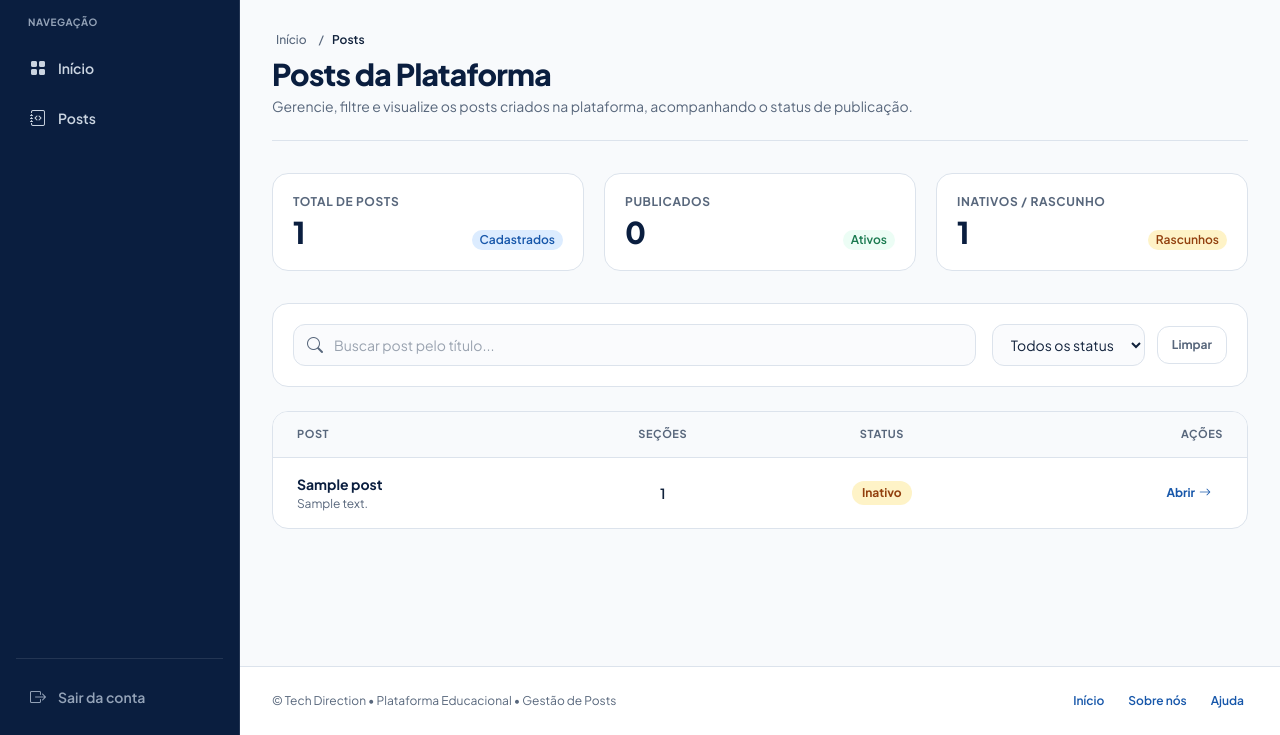
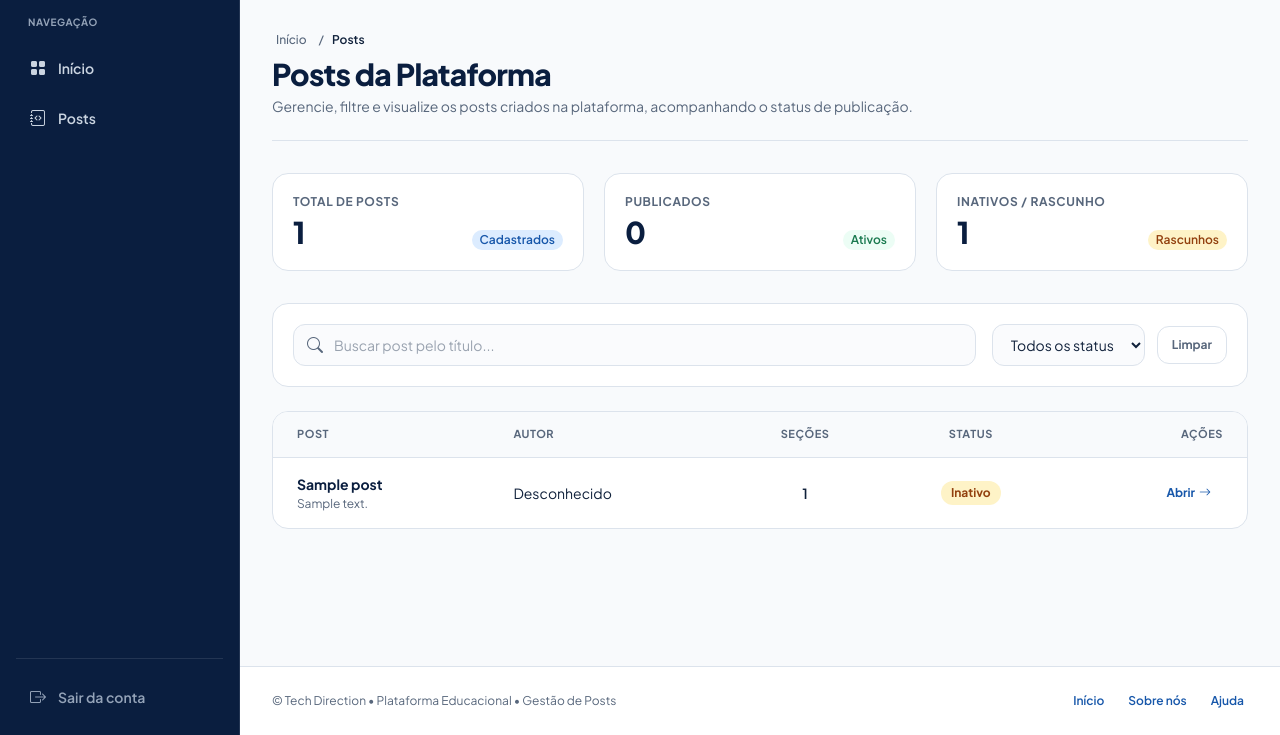
Before and after one commit to DevFernando06/Tech-Direction, a Flask app: template templates/posts/search_post.html in a window 1280 px wide. Shown: the part 65-800 px from the top of the page. Run offline with Flask 3, Linux system fonts and the light colour scheme; the template is opened without the code that fills it: most values are stand-ins (such as "Sample title", 1, 10 or a date in 2020); some libraries are stand-ins or nearby versions.

Commit message:
Add author column to search post table

```diff
--- a/templates/posts/search_post.html
+++ b/templates/posts/search_post.html
@@ -112,6 +112,7 @@
                     <thead>
                         <tr class="bg-slate-50 border-b border-line text-[11px] font-bold uppercase tracking-wider text-muted">
                             <th scope="col" class="py-3.5 px-6">Post</th>
+                            <th scope="col" class="py-3.5 px-6">Autor</th>
                             <th scope="col" class="py-3.5 px-6 text-center">Seções</th>
                             <th scope="col" class="py-3.5 px-6 text-center">Status</th>
                             <th scope="col" class="py-3.5 px-6 text-right">Ações</th>
@@ -132,6 +133,7 @@
                                 <p class="text-xs text-muted mt-0.5 line-clamp-1">{{ post.description }}</p>
                                 {% endif %}
                             </td>
+                            <td class="py-4 px-6 text-ink">{{ nome_autor(post) }}</td>
                             <td class="py-4 px-6 text-center font-semibold text-ink">
                                 {{ post.sections|length }}
                             </td>
```
